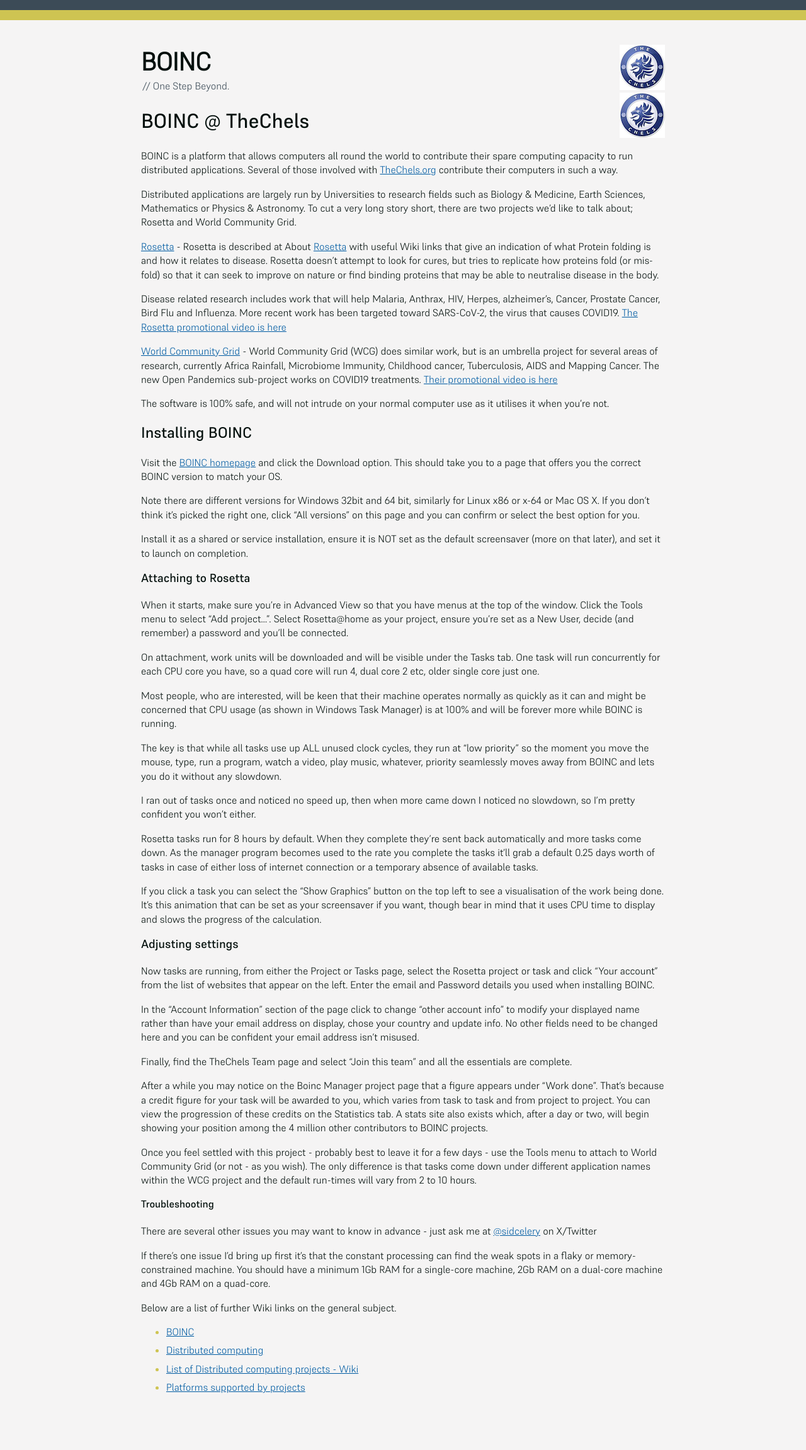
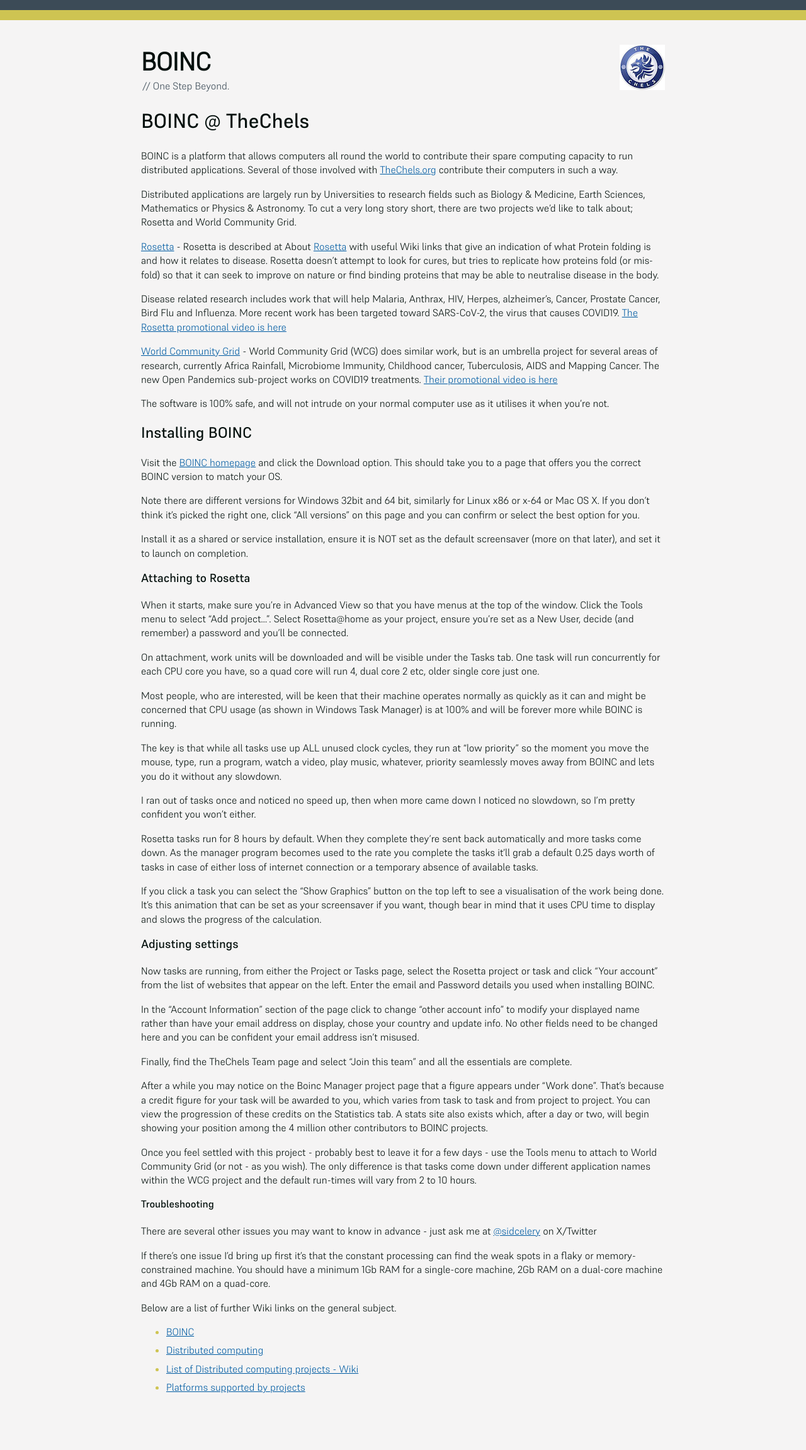
Before and after one commit to mat-0/boinc.thechels.uk, a Jekyll site: the page built from index.md, in a window 1280 px wide. Shown: the whole page at 63% size. Built offline with Jekyll 4.4.1, drawn with Linux system fonts in a browser that asks for light colours.

Commit message:
fix
Signed-off-by: mat-0 <Github@thechels.uk>

```diff
--- a/_layouts/page.html
+++ b/_layouts/page.html
@@ -42,7 +42,6 @@
                     <p class="blog-slogan">
                         // One Step Beyond.
                     </p>
-                    <div class="blog-image"></div>
                 </header>
                 <div id="main" class="content">
                     <h1 class="post-title">BOINC @ TheChels</h1>
```
